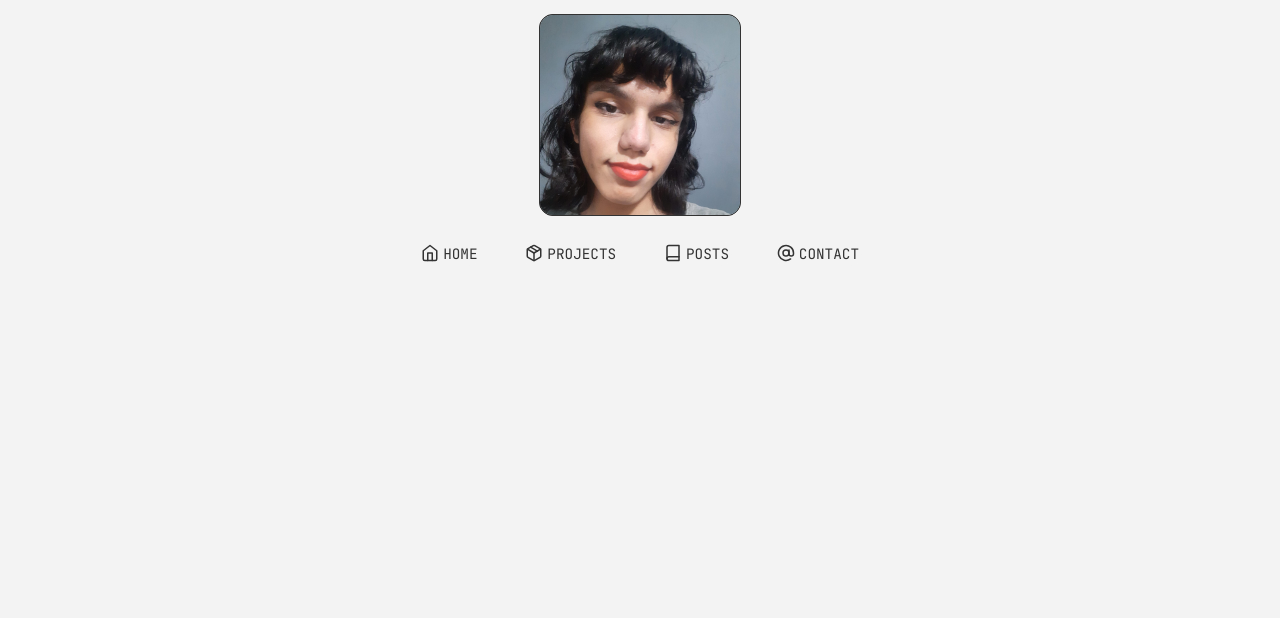
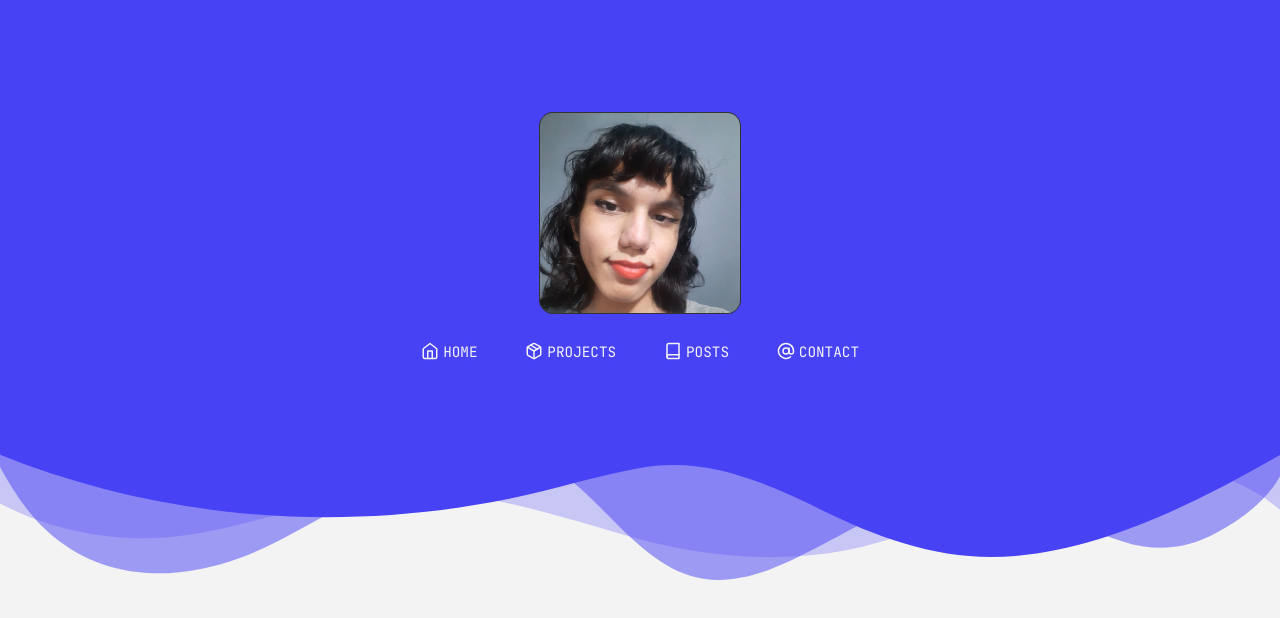
Before and after one commit to aripiprazole/gabx.io, a Next.js app: page / in a window 1280 px wide. Shown: the top 618 px of the page. Built offline with nearby package versions, Linux system fonts and the light colour scheme.

Commit message:
feat: add waves in the background

```diff
--- /dev/null
+++ b/src/pages/_document.tsx
@@ -0,0 +1,23 @@
+import React from 'react';
+import {Head, Html, Main, NextScript} from 'next/document';
+
+const Document = () => {
+  return (
+    <Html>
+      <Head>
+        <link rel="preconnect" href="https://fonts.googleapis.com"/>
+        <link rel="preconnect" href="https://fonts.gstatic.com" crossOrigin='true'/>
+        <link
+          href="https://fonts.googleapis.com/css2?family=JetBrains+Mono:wght@300;400;600;700&display=swap"
+          rel="stylesheet"
+        />
+      </Head>
+      <body>
+        <Main/>
+        <NextScript/>
+      </body>
+    </Html>
+  );
+};
+
+export default Document;
--- a/src/pages/index.tsx
+++ b/src/pages/index.tsx
@@ -17,6 +17,21 @@
         <meta name='description' content="Gabrielle's blog" />
         <link rel='icon' href='/public/favicon.ico' />
       </Head>
+
+      <Waves>
+        <div className='shape' />
+
+        <svg data-name="Layer 1" xmlns="http://www.w3.org/2000/svg" viewBox="0 0 1200 120" preserveAspectRatio="none">
+          {/* eslint-disable-next-line max-len */}
+          <path d="M0,0V46.29c47.79,22.2,103.59,32.17,158,28,70.36-5.37,136.33-33.31,206.8-37.5C438.64,32.43,512.34,53.67,583,72.05c69.27,18,138.3,24.88,209.4,13.08,36.15-6,69.85-17.84,104.45-29.34C989.49,25,1113-14.29,1200,52.47V0Z" opacity=".25" className="shape-fill"></path>
+
+          {/* eslint-disable-next-line max-len */}
+          <path d="M0,0V15.81C13,36.92,27.64,56.86,47.69,72.05,99.41,111.27,165,111,224.58,91.58c31.15-10.15,60.09-26.07,89.67-39.8,40.92-19,84.73-46,130.83-49.67,36.26-2.85,70.9,9.42,98.6,31.56,31.77,25.39,62.32,62,103.63,73,40.44,10.79,81.35-6.69,119.13-24.28s75.16-39,116.92-43.05c59.73-5.85,113.28,22.88,168.9,38.84,30.2,8.66,59,6.17,87.09-7.5,22.43-10.89,48-26.93,60.65-49.24V0Z" opacity=".5" className="shape-fill"></path>
+
+          {/* eslint-disable-next-line max-len */}
+          <path d="M0,0V5.63C149.93,59,314.09,71.32,475.83,42.57c43-7.64,84.23-20.12,127.61-26.46,59-8.63,112.48,12.24,165.56,35.4C827.93,77.22,886,95.24,951.2,90c86.53-7,172.46-45.71,248.8-84.81V0Z" className="shape-fill"></path>
+        </svg>
+      </Waves>
 
       <Main>
         <Avatar>
@@ -62,13 +77,46 @@
   );
 };
 
-const Container = styled.div``;
+const Container = styled.div`
+  position: relative;
+`;
+
+const Waves = styled.div`
+  position: absolute;
+  top: 0;
+  left: 0;
+  width: 100%;
+  overflow: hidden;
+  z-index: 0;
+  line-height: 0;
+
+  svg {
+    position: relative;
+    display: block;
+    width: calc(100% + 1.3px);
+    height: 144px;
+  }
+
+  .shape {
+    height: 32rem;
+    background: #4842f5;
+  }
+
+  .shape-fill {
+    fill: #4842f5;
+  }
+`;
 
 const Main = styled.main`
   width: 45rem;
   margin: auto;
 
-  padding: 1rem;
+  padding: 8rem 1rem;
+
+  position: relative;
+  z-index: 2;
+
+  background: transparent;
 
   display: flex;
   flex-direction: column;
@@ -84,7 +132,7 @@
 
     a {
       text-decoration: none;
-      color: #333;
+      color: #f3f3f3;
       font-size: 1.025rem;
 
       text-transform: uppercase;
@@ -92,7 +140,7 @@
       display: flex;
       padding: 0.2rem;
       border-radius: 4.125rem;
-      background: var(--background);
+      background: #4842f5;
 
       align-items: center;
       gap: 0.3rem;
--- a/src/styles/GlobalStyle.ts
+++ b/src/styles/GlobalStyle.ts
@@ -1,8 +1,6 @@
 import {createGlobalStyle} from 'styled-components';
 
 const GlobalStyle = createGlobalStyle`
-  @import url('https://fonts.googleapis.com/css2?family=JetBrains+Mono:wght@300;400;600;700&display=swap');
-
   :root {
     --background: #f3f3f3;
   }
@@ -19,6 +17,10 @@
     -moz-osx-font-smoothing: grayscale;
   }
 
+  html, body, #root {
+    background: var(--background);
+  }
+
   html,
   body,
   #root,
@@ -27,7 +29,6 @@
     width: 100%;
     min-width: 25.625rem;
     font-size: 14px;
-    background: var(--background);
   }
 
   *:focus {
```
